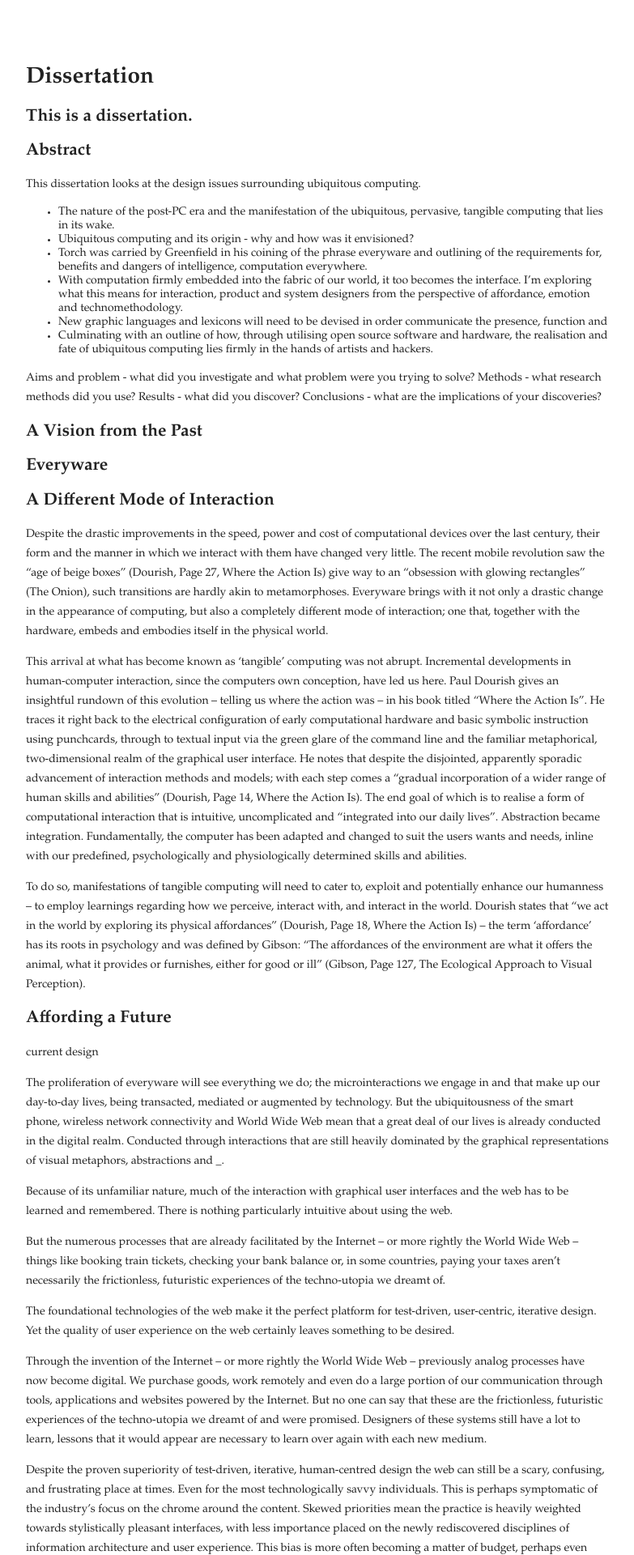
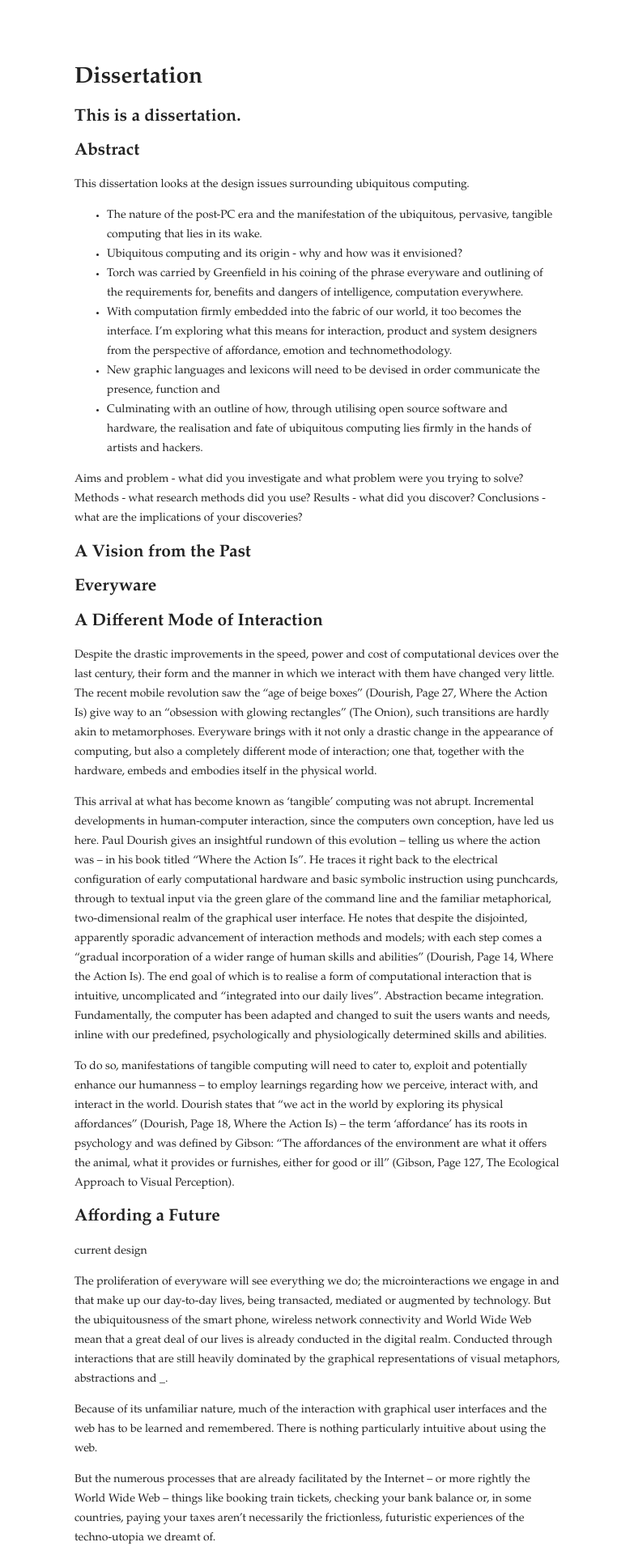
Before and after one commit to imclab/dissertation, a Jekyll site: the page built from index.html, in a window 1280 px wide. Shown: the top 1920 px of the page at 81% size, without its empty margins (248-1031 px from the left). Built offline with Jekyll 4.4.1, drawn with Linux system fonts in a browser that asks for light colours; Markdown is read by kramdown in place of the engine named in the settings.

Commit message:
Styling tweaks (width and line heights)

```diff
--- a/css/sass/main.scss
+++ b/css/sass/main.scss
@@ -39,15 +39,15 @@ body {
 body {
     margin: 0 auto;
     padding: 60px 30px;
-    *width: 720px;
-    max-width: 720px;
+    *width: 600px;
+    max-width: 600px;
 }
 
 h1, h2, h3 {
 
 }
 
-p {
+p, ul {
     @include line-height(24);
 }
 
```
Also changed, not shown: css/main.css.
